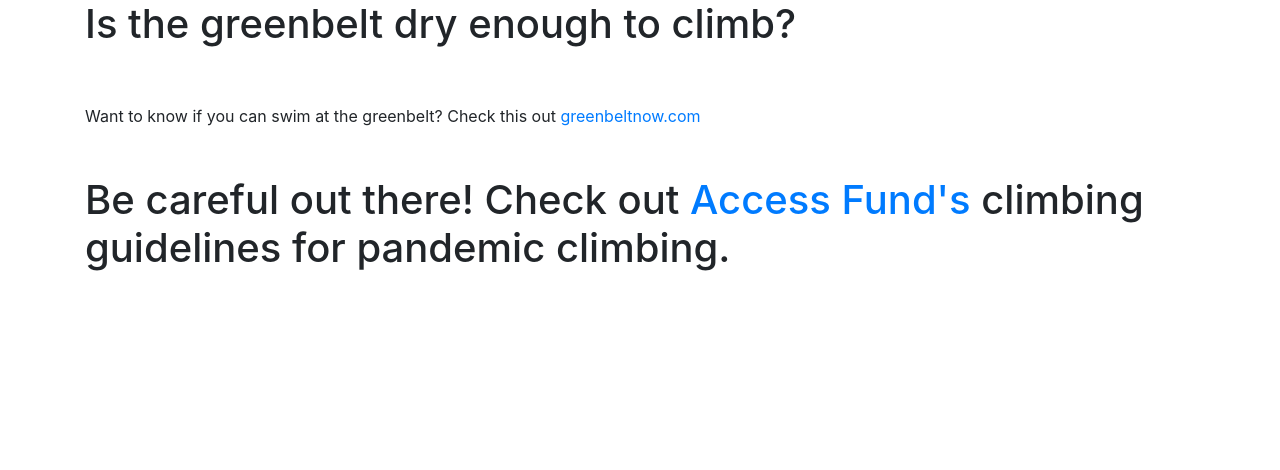
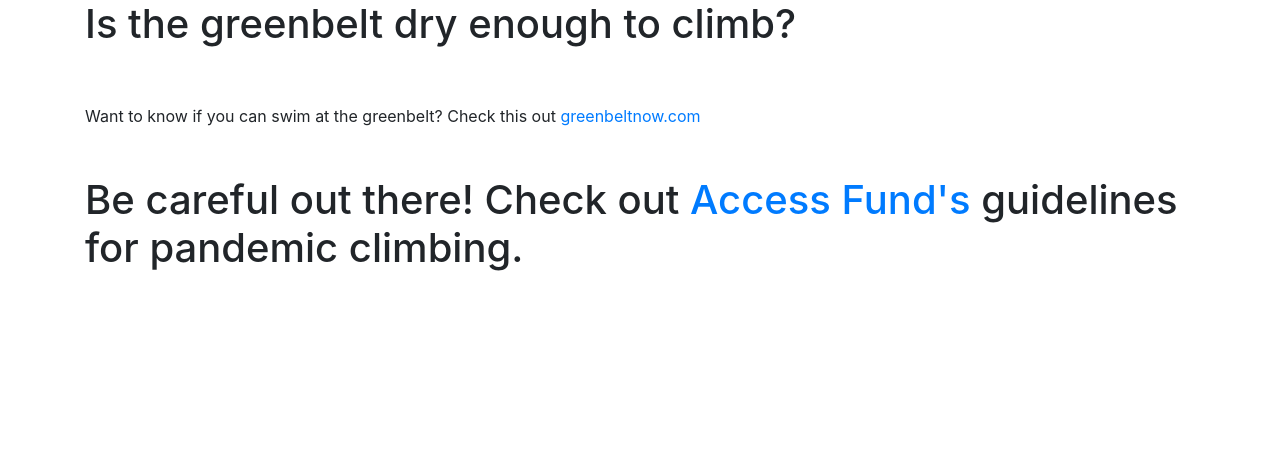
Before and after one commit to soapy1/is-the-greenbelt-dry, a Flask app: template is_the_greenbelt_dry/templates/dry.html in a window 1280 px wide. Shown: the top 470 px of the page. Run offline with Flask 2, Linux system fonts and the light colour scheme; the template is opened without the code that fills it, so the values that code supplies are empty; some libraries are stand-ins or nearby versions.

Commit message:
Update dry.html

```diff
--- a/is_the_greenbelt_dry/templates/dry.html
+++ b/is_the_greenbelt_dry/templates/dry.html
@@ -23,7 +23,7 @@
   <br><br>
   <div class="row">
     <div class="col-md">
-	    <h1>Be careful out there! Check out <a href=https://www.accessfund.org/open-gate-blog/climbing-during-the-coronavirus-pandemic>Access Fund's</a> climbing guidelines for pandemic climbing.</h1>
+	    <h1>Be careful out there! Check out <a href=https://www.accessfund.org/open-gate-blog/climbing-during-the-coronavirus-pandemic>Access Fund's</a> guidelines for pandemic climbing.</h1>
     </div>
   </div>
 </main>
--- a/research/collect_data.py
+++ b/research/collect_data.py
@@ -1,5 +1,5 @@
 #
-# API endpoint ex: https://api.weather.com/v2/pws/history/hourly?stationId=KTXAUSTI90&format=json&units=m&apiKey=7bc0df6cb93347e680df6cb933b7e67d&date=20200311
+# API endpoint ex: https://api.weather.com/v2/pws/history/hourly?stationId=KTXAUSTI90&format=json&units=m&apiKey=qwer1234asdf&date=20200311
 #
 # Initial varaibles:
 #   current:
```
